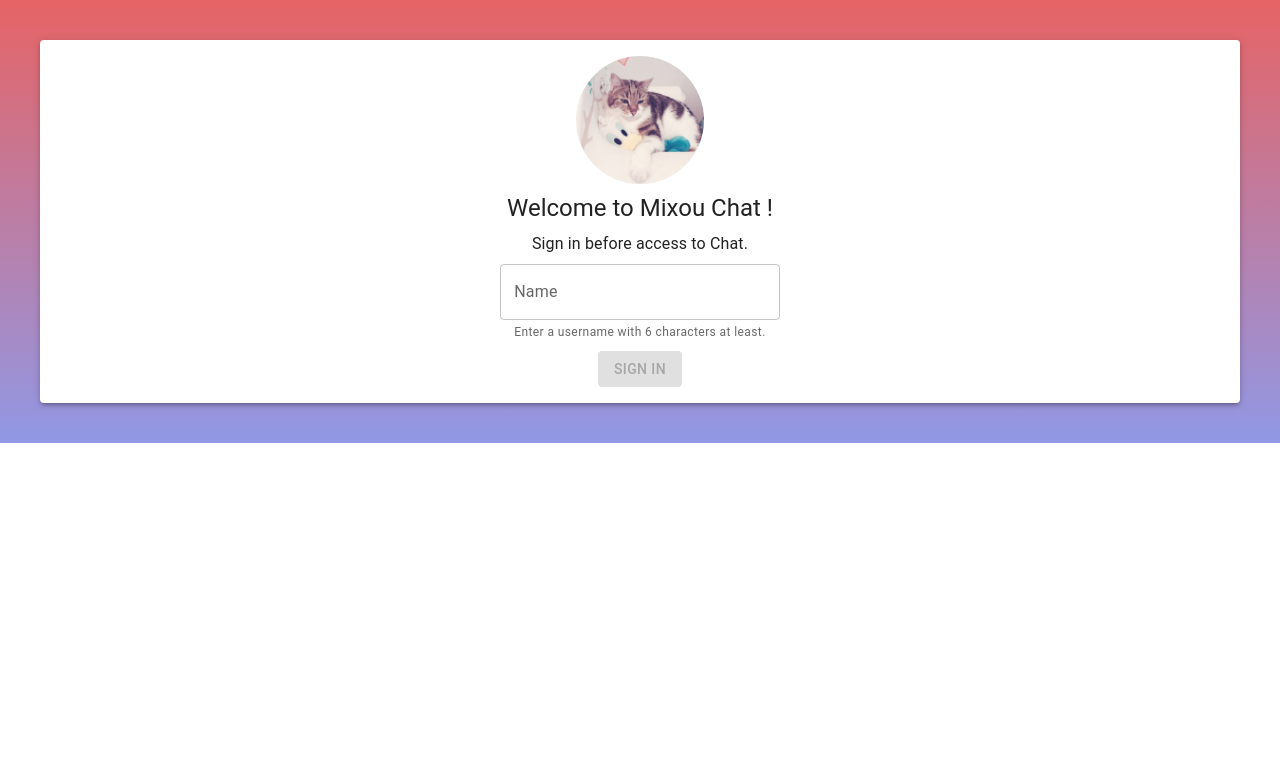
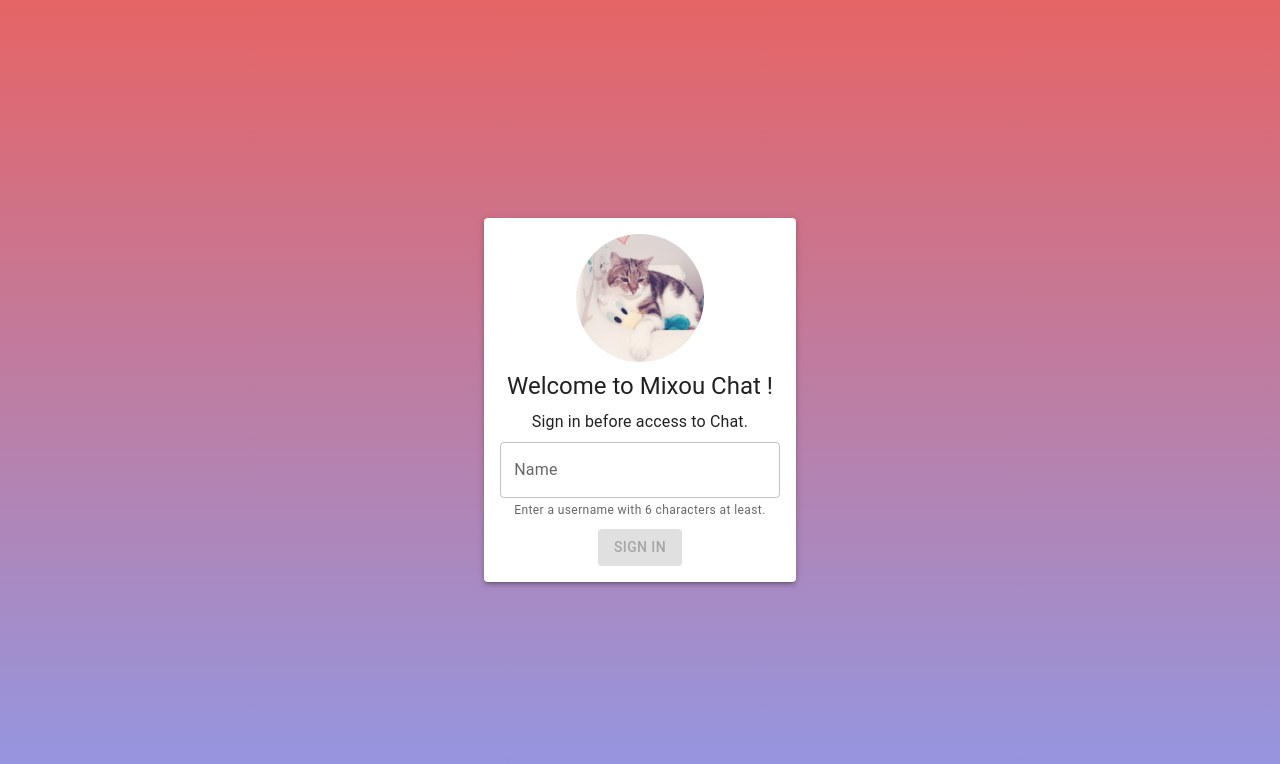
Before and after one commit to MyJooeee/mixou-chat-client-side, a React (Create React App) app: page / in a window 1280 px wide. Shown: the top 764 px of the page. Built offline with nearby package versions, Linux system fonts and the light colour scheme; no server answers.

Commit message:
Theme component

```diff
--- a/src/App.js
+++ b/src/App.js
@@ -16,7 +16,7 @@ function App() {
       <div>
         <Routes>
           <Route path="/" element={<Login socket={socket} />}></Route>
-          <Route path="/chat" element={<Mixou socket={socket} />}></Route>
+          <Route path="/mixou" element={<Mixou socket={socket} />}></Route>
         </Routes>
       </div>
     </BrowserRouter>
--- a/src/Chat/Mixou.js
+++ b/src/Chat/Mixou.js
@@ -1,6 +1,12 @@
+// Components
+import { Typography } from '@mui/material';
+import Theme from './Theme';
+
 const Mixou = () => {
   return (
-    <p> Welcome on Mixou Chat!</p>
+    <Theme>
+      <Typography> Welcome on Mixou Chat!</Typography>
+    </Theme>
   );
 };
 
--- /dev/null
+++ b/src/Chat/Theme.js
@@ -0,0 +1,34 @@
+// Core
+import PropTypes from 'prop-types';
+// Components
+import { Container, Paper } from '@mui/material';
+
+const Theme = ({children}) => {
+
+
+  // JSX --------------------------------------------------------------------------
+  return (
+    <Container
+      maxWidth={false}
+      sx={{
+        display: 'flex',
+        background: 'linear-gradient(#e66465, #9198e5)',
+        height: '100vh',
+        alignItems: 'center',
+        justifyContent: 'center'
+      }}
+      disableGutters>
+      <Paper elevation={3} sx={{p: 2, gap: 2}}>
+        {children}
+      </Paper>
+    </Container>
+  );
+
+};
+
+
+Theme.propTypes = {
+  Children: PropTypes.node
+};
+
+export default Theme;
--- a/src/Chat/index.js
+++ b/src/Chat/index.js
@@ -2,7 +2,8 @@
 import React, { useState } from 'react';
 import { useNavigate } from 'react-router-dom';
 // Components
-import { Avatar, Button, Container, Paper, Stack, TextField, Typography } from '@mui/material';
+import { Avatar, Button, Stack, TextField, Typography } from '@mui/material';
+import Theme from './Theme';
 // Images
 import Mixou from '../Media/mixou.jpg';
 
@@ -17,7 +18,7 @@ const Login = () => {
     if (errorUsername) return;
     event.preventDefault();
     localStorage.setItem('mixouChatUsername', username);
-    navigate('/chat');
+    navigate('/mixou');
   };
 
   const handleInput = (event) => {
@@ -32,8 +33,7 @@ const Login = () => {
 
   // JSX --------------------------------------------------------------------------
   return (
-    <Container maxWidth={false} sx={{background: 'linear-gradient(#e66465, #9198e5)', p: 5}}disableGutters>
-      <Paper elevation={3} sx={{p: 2, gap: 2}}>
+    <Theme>
       <form onSubmit={handleSubmit}>
         <Stack sx={{alignItems: 'center', gap: 1}}>
           <Avatar src={Mixou} alt="Mixou" sx={{width: 128, height: 128}} />
@@ -56,8 +56,7 @@ const Login = () => {
             </Button>
         </Stack>
       </form>
-      </Paper>
-    </Container>
+    </Theme>
   );
 };
 
```
Lines whose indentation alone changed are shown as unchanged.
